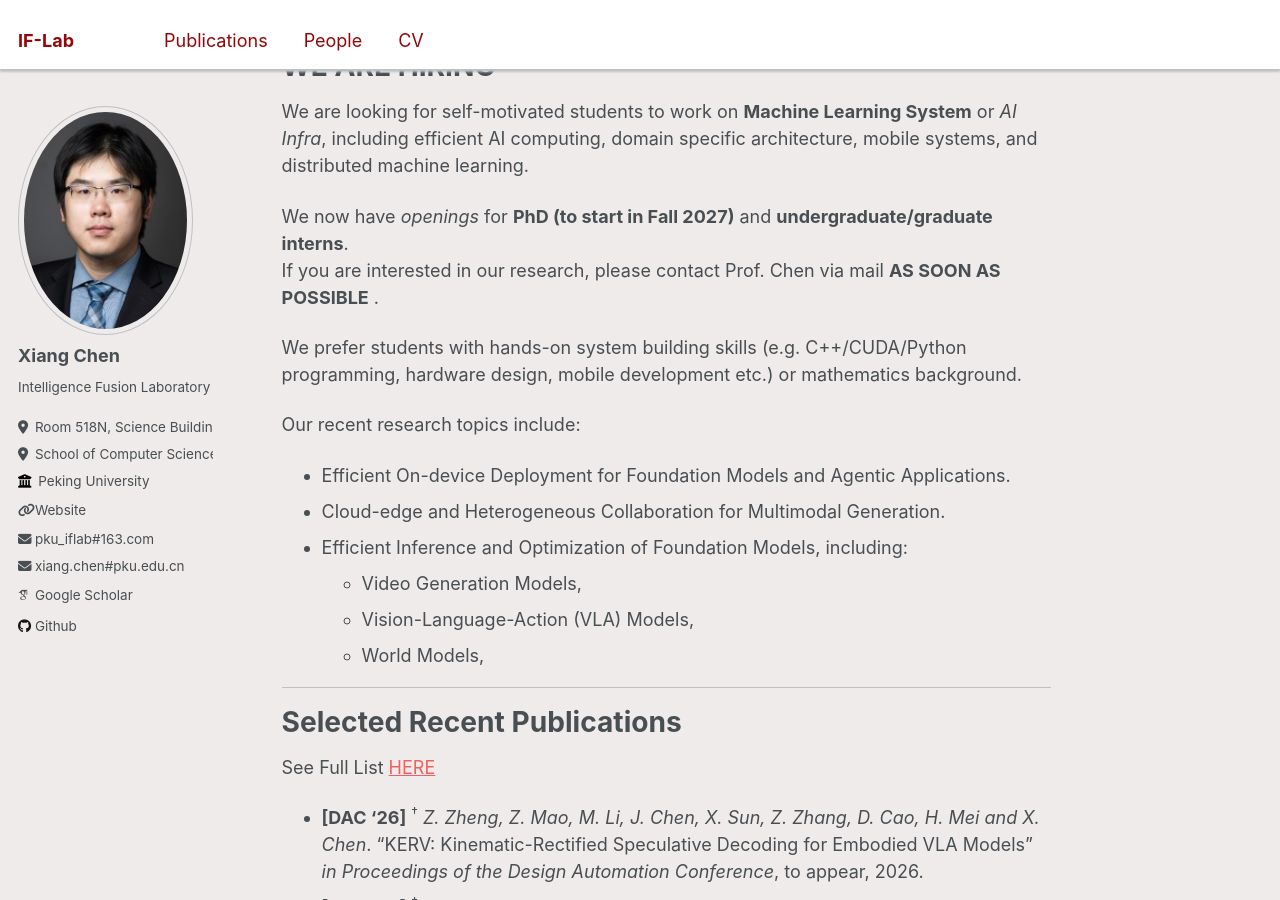
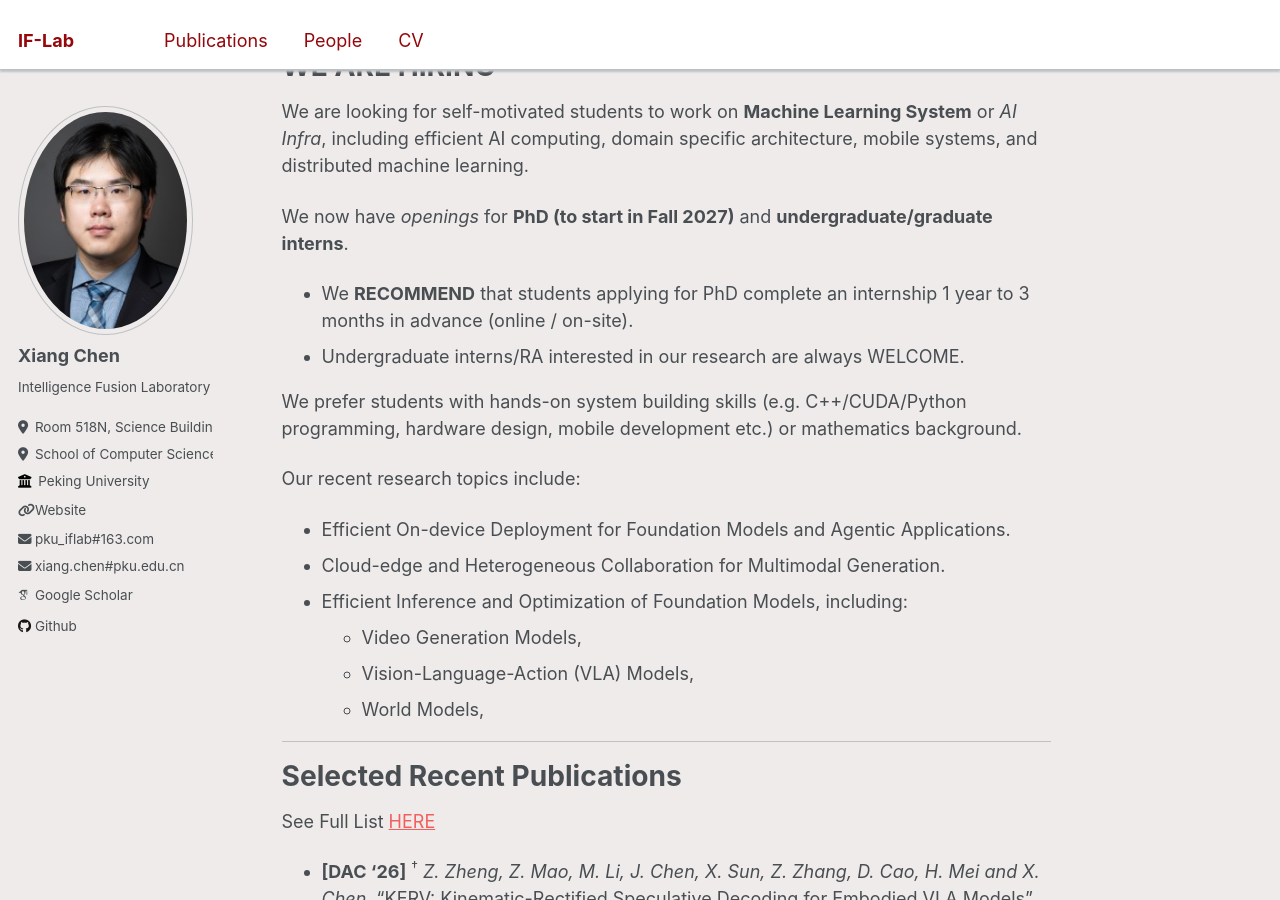
Before and after one commit to if-lab-pku/if-lab-pku.github.io, a Jekyll site: the page built from _pages/about.md, in a window 1280 px wide and 900 px high, scrolled down 809 px. Built offline with Jekyll 4.4.1, drawn with Linux system fonts in a browser that asks for light colours; some web fonts are replaced.

Commit message:
Update about.md

```diff
--- a/_pages/about.md
+++ b/_pages/about.md
@@ -17,7 +17,8 @@ WE ARE HIRING
 We are looking for self-motivated students to work on **Machine Learning System** or *AI Infra*, including efficient AI computing, domain specific architecture, mobile systems, and distributed machine learning.
 
 We now have *openings* for **PhD (to start in Fall 2027)** and **undergraduate/graduate interns**.
-If you are interested in our research, please contact Prof. Chen via mail **AS SOON AS POSSIBLE** .
+- We **RECOMMEND** that students applying for PhD complete an internship 1 year to 3 months in advance (online / on-site).
+- Undergraduate interns/RA interested in our research are always WELCOME.
 
 We prefer students with hands-on system building skills (e.g. C++/CUDA/Python programming, hardware design, mobile development etc.) or mathematics background.
 
```
